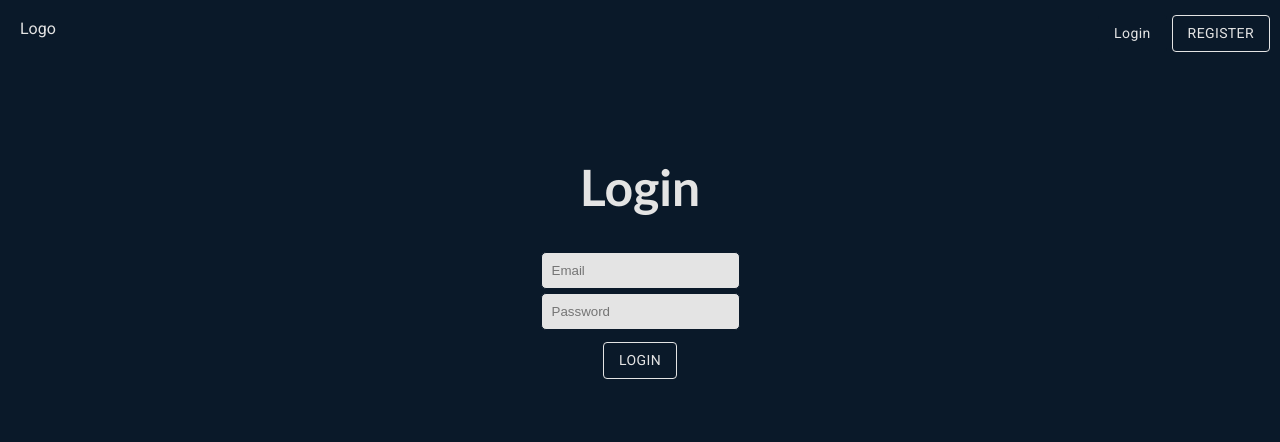
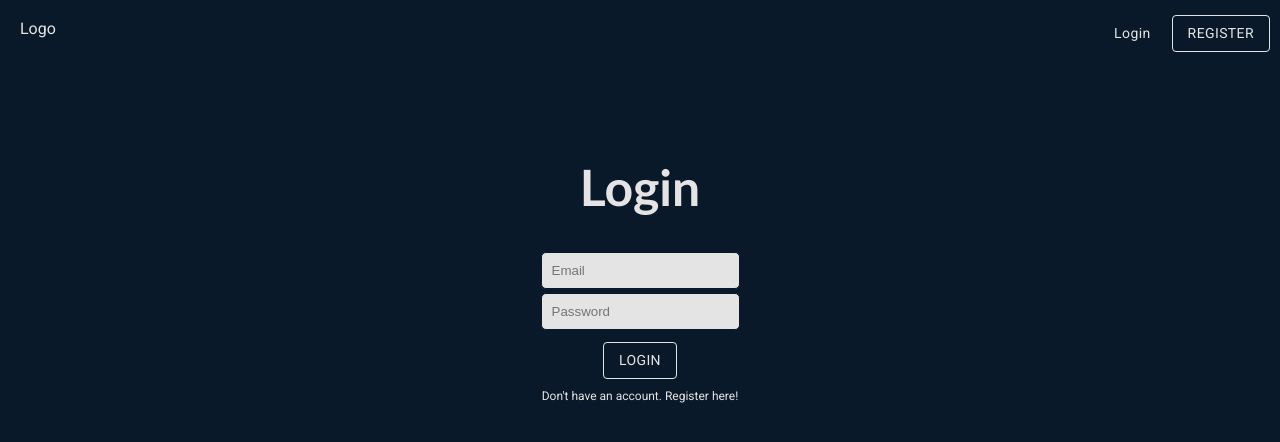
Before and after one commit to adnan-mujagic/tech-shop-frontend, a React (Create React App) app: page /login in a window 1280 px wide. Shown: the top 442 px of the page. Built offline with nearby package versions, Linux system fonts and the light colour scheme.

Commit message:
Added a cool loader to the button component

```diff
--- a/src/components/Button/Button.jsx
+++ b/src/components/Button/Button.jsx
@@ -1,8 +1,10 @@
 import React from "react";
+import CircularProgress from "@mui/material/CircularProgress";
 import { Button as MaterialUIButton } from "@mui/material";
 import styles from "./Button.module.scss";
+import { margin } from "@mui/system";
 
-function Button({ variant, text, disabled, onClickHandler, type }) {
+function Button({ loading, variant, text, disabled, onClickHandler, type }) {
   return (
     <div className={styles["button-wrapper"]}>
       <MaterialUIButton
@@ -12,6 +14,12 @@ function Button({ variant, text, disabled, onClickHandler, type }) {
         onClick={onClickHandler}
         type={type}
       >
+        {loading && (
+          <CircularProgress
+            sx={{ color: "#f53d56", marginRight: "10px" }}
+            size={20}
+          />
+        )}
         {text}
       </MaterialUIButton>
     </div>
--- a/src/components/Button/Button.module.scss
+++ b/src/components/Button/Button.module.scss
@@ -32,3 +32,8 @@
     color: var(--main-text) !important;
   }
 }
+
+.spinner {
+  height: 15px;
+  width: 15px;
+}
--- a/src/routes/Login/Login.jsx
+++ b/src/routes/Login/Login.jsx
@@ -12,6 +12,7 @@ const Alert = React.forwardRef(function Alert(props, ref) {
 });
 
 function Login() {
+  const [loading, setLoading] = useState(false);
   const [showSnackbar, setShowSnackbar] = useState(false);
   const [formData, setFormData] = useState({ password: "", email: "" });
   const [hasError, setHasError] = useState(false);
@@ -27,16 +28,18 @@ function Login() {
 
   const onSubmit = (e) => {
     e.preventDefault();
+    setLoading(true);
 
     Api.post("login", formData)
       .then((response) => {
+        setLoading(false);
         setHasError(false);
         setMessage("Login successful");
         setShowSnackbar(true);
         localStorage.setItem("token", response.token);
       })
       .catch((err) => {
-        console.log(err);
+        setLoading(false);
         setHasError(true);
         setMessage(err.message);
         setShowSnackbar(true);
@@ -74,11 +77,16 @@ function Login() {
           />
           <div className={styles["login-button"]}>
             <Button
+              loading={loading}
               type="submit"
               onClickHandler={onSubmit}
               variant="outlined"
               text="Login"
             />
+            <div className={styles.register}>
+              Don't have an account.{" "}
+              <span className={styles["register-btn"]}>Register here!</span>
+            </div>
           </div>
         </form>
       </div>
--- a/src/routes/Login/Login.module.scss
+++ b/src/routes/Login/Login.module.scss
@@ -15,5 +15,21 @@
 }
 
 .login-button {
+  text-align: center;
   margin-top: 10px !important;
 }
+
+.register {
+  margin-top: 10px;
+  font-size: 12px;
+  display: block;
+  text-align: center;
+  color: var(--main-text);
+}
+
+.register-btn {
+  &:hover {
+    color: var(--error);
+    cursor: pointer;
+  }
+}
```
